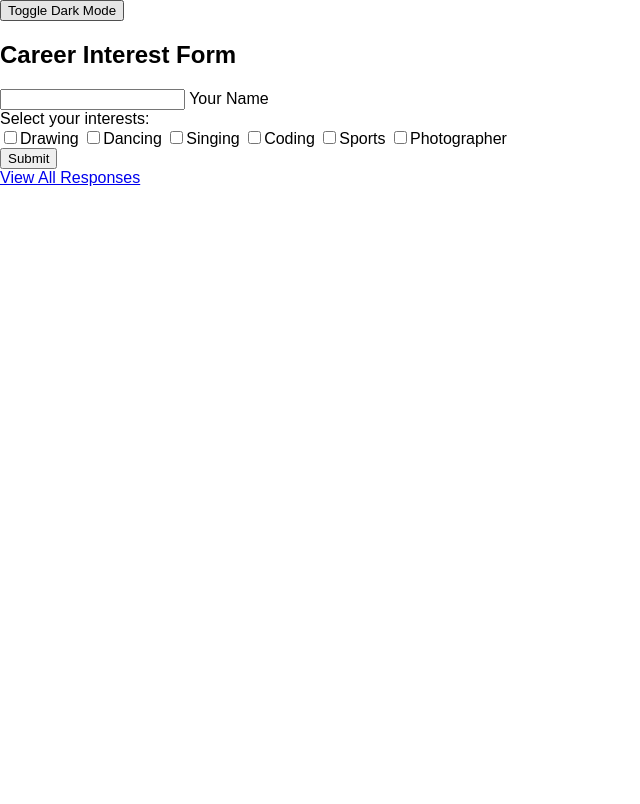
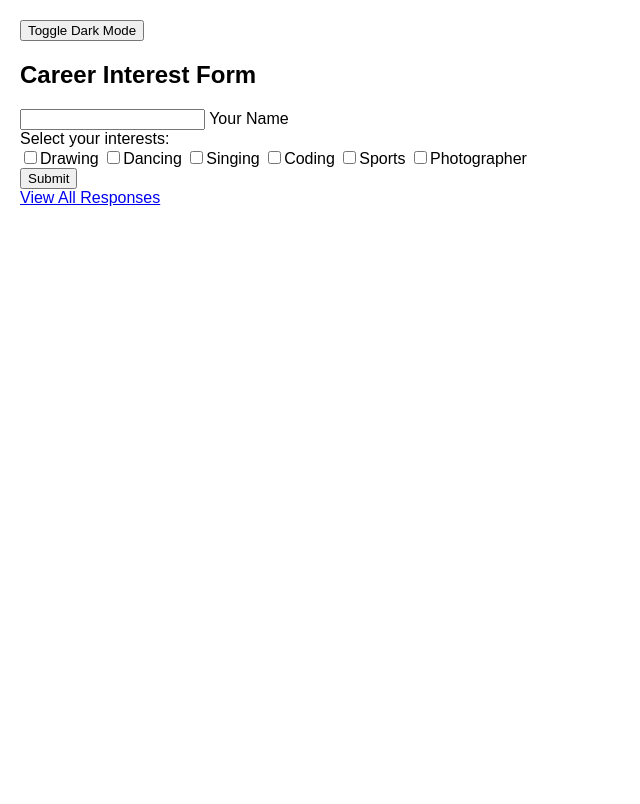
Before and after one commit to kaizer3122/carrier_form_app, a Flask app: page / in a window 1280 px wide. Shown: the whole page, without its empty margins (0-640 px from the left). Run offline with Flask 3, Linux system fonts and the light colour scheme.

Commit message:
form.html

```diff
--- a/templates/form.html
+++ b/templates/form.html
@@ -23,6 +23,7 @@
       margin: 0;
       padding: 0;
       height: 100vh;
+      transition: background-color 0.3s ease, color 0.3s ease; /* Smooth transition for dark mode */
     }
 
     /* Dark Mode Styles */
@@ -58,11 +59,17 @@
       width: 100%;
       height: 100%;
       z-index: -1; /* Ensures particles stay behind other elements */
+      pointer-events: none; /* Allow interaction with elements above */
     }
 
     .container {
       position: relative;
       z-index: 1; /* Ensures form stays on top of the particles */
+      padding: 20px;
+    }
+
+    .toggle-theme {
+      margin-bottom: 20px;
     }
   </style>
 </head>
```
